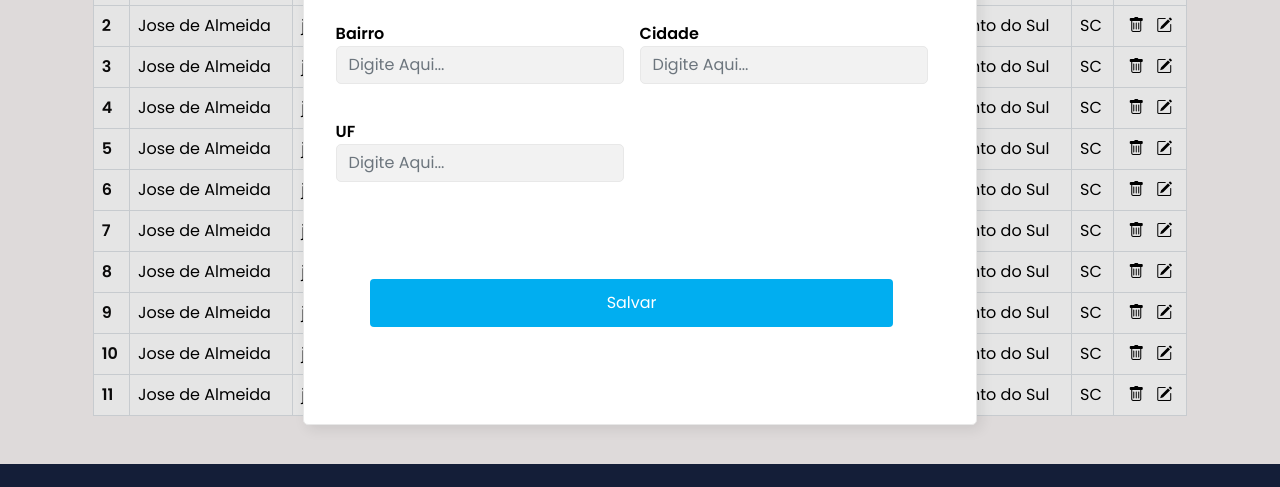
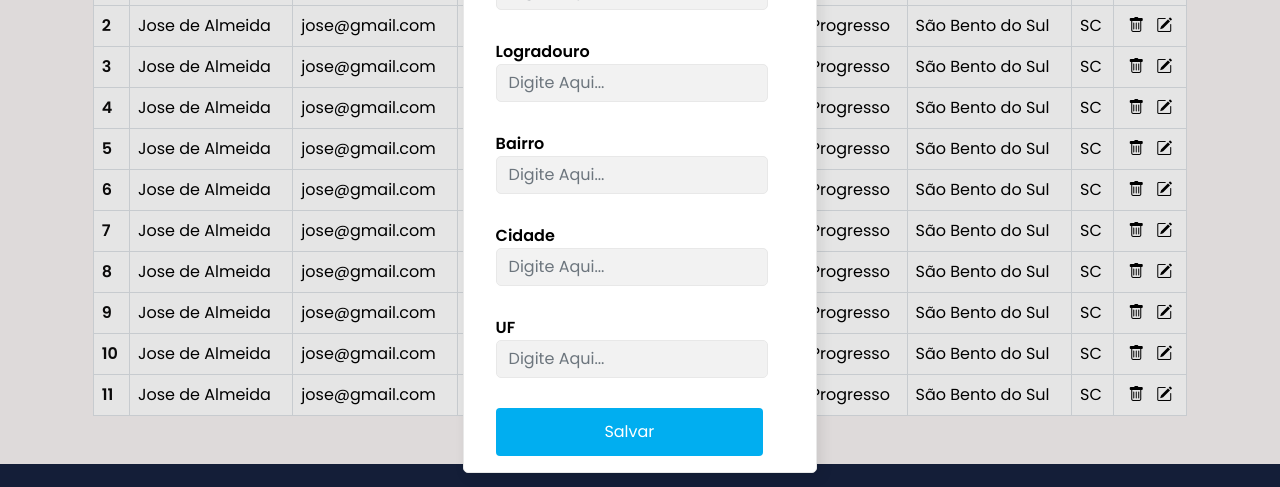
Before and after one commit to uhlick/UltraLims, a website with bundled scripts: page ApiCep/src/index.html in a window 1280 px wide. Both pictures are taken after a click on the link "Novo cliente". Shown: the part 287-774 px from the top of the page. Built offline with nearby package versions, Linux system fonts and the light colour scheme; data requests are answered from the project's data file.

Commit message:
some changes

```diff
--- a/ApiCep/src/global.css
+++ b/ApiCep/src/global.css
@@ -25,12 +25,15 @@ nav {
 }
 
 .row {
-    padding: 1rem;
-    margin-top: 0 !important;
-    border-radius: 5px !important;
-    height: 75vh;
-    width: 50vw;
+    padding: -2rem;
+    height: 81vh;
+    width: 25vw;
+    display: flex !important;
+    align-content: center;
+    flex-direction: column-reverse;
+    justify-content: center;
     align-items: center;
+    flex-wrap: nowrap;
 }
 
 .form-control {
@@ -358,4 +361,5 @@ footer span {
 .col-md-6 {
     margin-top: -92px !important;
     height: 0px !important;
+    width: 90% !important;
 }
--- a/ApiCep/src/index.html
+++ b/ApiCep/src/index.html
@@ -125,9 +125,10 @@
             <input type="text" placeholder="Digite Aqui..." class="form-control" id="inputUF" required>
           </div>
 
-          <div class="col-12">
+          <div class="col-md-6">
             <button type="submit" class="submit-button">Salvar</button>
           </div>
+
 
         </form>
 
```
